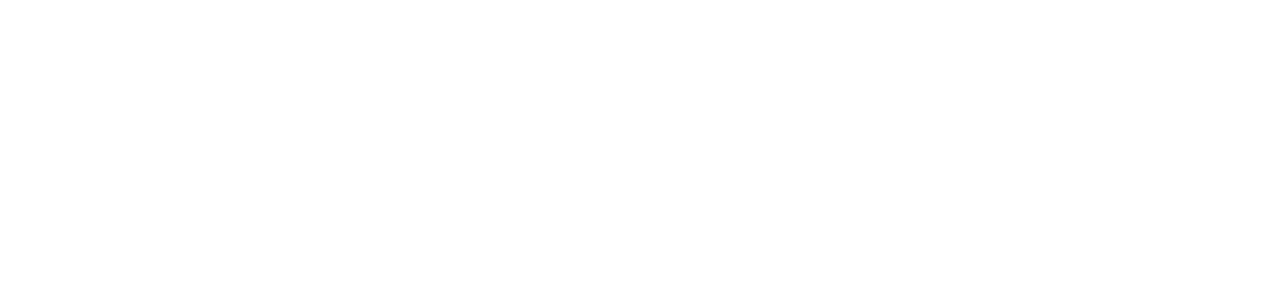
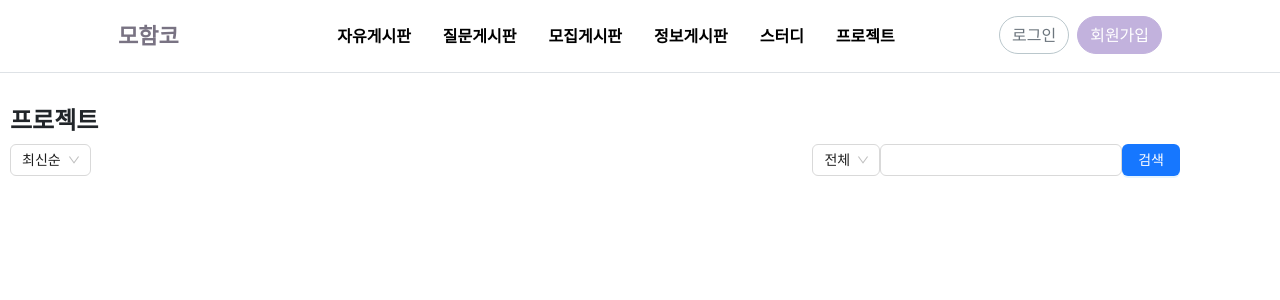
Before and after one commit to DeveloperCommunity2023/developer-community-front-api, a React (Create React App) app in the folder mohamco/: page /project in a window 1280 px wide. Before the commit this address had no page. Shown: the top 300 px of the page. Built offline with nearby package versions, Linux system fonts and the light colour scheme.

Commit message:
FEAT: Project 페이지 추가

```diff
--- a/mohamco/src/App.tsx
+++ b/mohamco/src/App.tsx
@@ -4,6 +4,7 @@
 import { Main } from "./Pages/Main";
 import { StudyCreate } from "./Pages/StudyCreate";
 import { Study } from "./Pages/Study";
+import { Project } from "./Pages/Project";
 import { Board } from "./Pages/Board";
 import { Profile } from "./Pages/Profile";
 import { BoardWrite } from "./Pages/BoardWrite";
@@ -18,6 +19,7 @@
           <Route path="/board/write" element={<BoardWrite />} />
           <Route path="/study" element={<Study />} />
           <Route path="/study/create" element={<StudyCreate />} />
+          <Route path="/project" element={<Project />} />
           <Route path="/test" element={<Profile />} />
         </Routes>
       </Router>
--- /dev/null
+++ b/mohamco/src/Modules/project.service.ts
@@ -0,0 +1,5 @@
+import instance from "../instance";
+
+export async function getProject() {
+
+}
--- a/mohamco/src/Pages/BoardWrite.tsx
+++ b/mohamco/src/Pages/BoardWrite.tsx
@@ -3,7 +3,6 @@
 import { Button, Modal, Select } from "antd";
 import { SizeType } from "antd/es/config-provider/SizeContext";
 import TextArea from "antd/es/input/TextArea";
-import axios from "axios";
 import { boardWrite } from "../Modules/board.service";
 
 const baseUrl = "http://localhost:8081";
--- /dev/null
+++ b/mohamco/src/Pages/Project.tsx
@@ -0,0 +1,35 @@
+import { Button, Input, Row, Select } from "antd";
+import NavBar from "../components/NavBar";
+
+export function Project() {
+
+  return (
+    <main >
+        <div>
+            <NavBar></NavBar>
+        </div>
+        <div style={{padding: "10px"}}>
+            <div>
+                <h4>
+                    <strong>프로젝트</strong>
+                </h4>
+            </div>
+            <div style={{display: "flex"}}>
+                <Select defaultValue={"최신순"} value={"최신순"} placeholder="최신순">
+                    <Select.Option value="최신순">최신순</Select.Option>
+                </Select>
+                <div style={{ display: "flex", position: "absolute", right: 100 }}>
+                    <Select defaultValue={"전체"} value={"전체"} placeholder="전체">
+                        <Select.Option value="전체">전체</Select.Option>
+                    </Select>
+                    <Input />
+                    <Button type="primary">검색</Button>
+                </div>
+            </div>
+        </div>
+        <Row>
+
+        </Row>
+    </main>
+  );
+}
```
